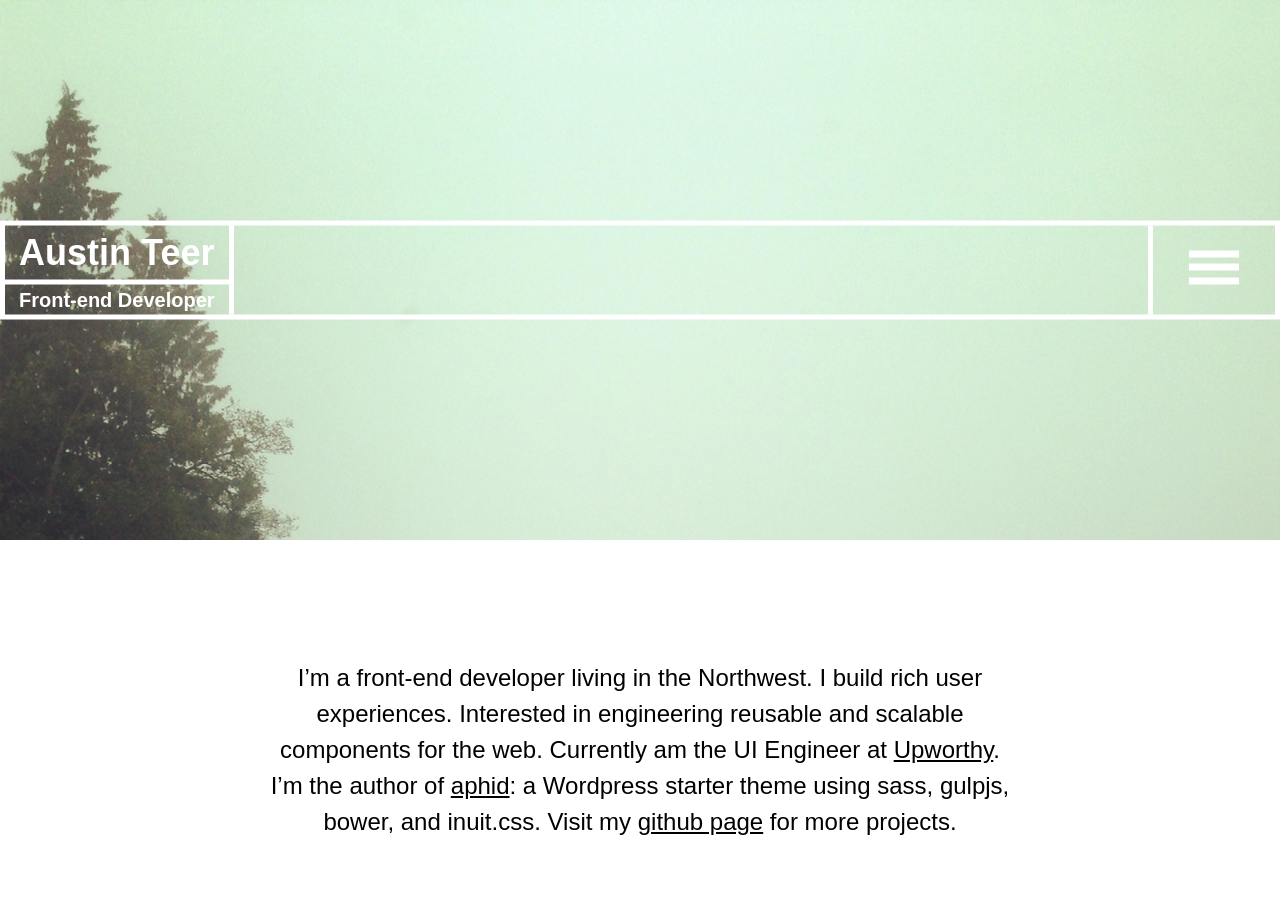
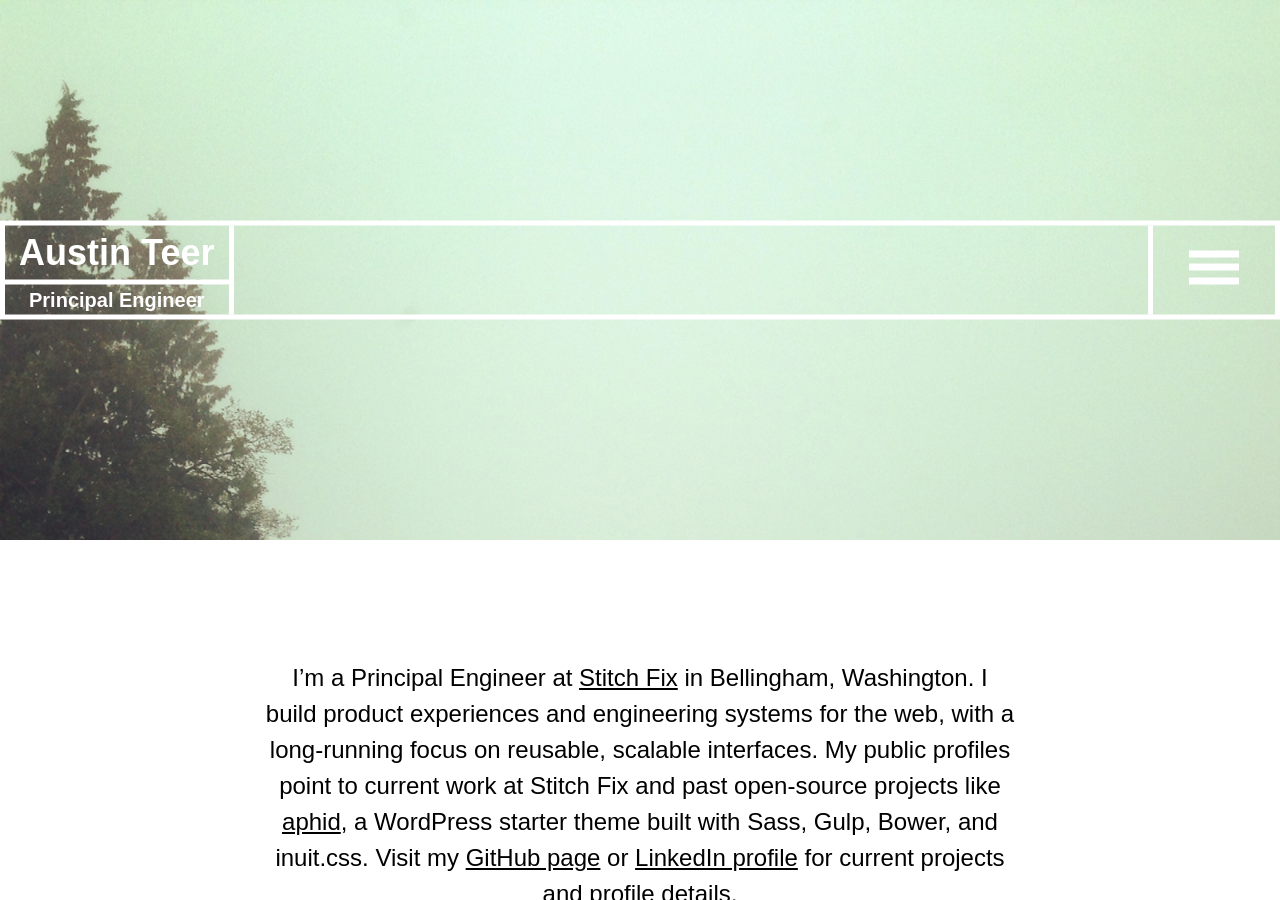
Before and after one commit to austinteer/austinteer.github.io, a Jekyll site: the page built from index.html, in a window 1280 px wide and 900 px high. Built offline with Jekyll 4.4.1, drawn with Linux system fonts in a browser that asks for light colours; nearby versions of some CDN libraries; Markdown is read by kramdown in place of the engine named in the settings; some of the changed text lies outside the part shown.

Commit message:
Refresh professional profile content

```diff
--- a/_config.yml
+++ b/_config.yml
@@ -1,4 +1,5 @@
 name: Austin Teer
+description: Principal Engineer at Stitch Fix focused on web product experiences, scalable interfaces, and engineering systems.
 markdown: redcarpet
 highlighter: pygments # or rouge or null
 exclude: ["node_modules", "gulpfile.js", "package.json", "assets/_bower_components", "styles"]
--- a/_includes/header-home.html
+++ b/_includes/header-home.html
@@ -4,6 +4,7 @@
         <meta charset="utf-8">
         <meta http-equiv="X-UA-Compatible" content="IE=edge,chrome=1">
         <title>{{ page.title }}</title>
+        <meta name="description" content="{% if page.description %}{{ page.description }}{% else %}{{ site.description }}{% endif %}">
         <meta name="viewport" content="width=device-width">
         <script src="//use.typekit.net/qmw0ftm.js"></script>
         <script>try{Typekit.load();}catch(e){}</script>
@@ -31,7 +32,7 @@
         <div class="[ box__wrap box box--all ]">
           <div class="header__titles [ palm-7/10 desk-9/10 ]">
             <h1 class="titles [ box box--right box--bottom ] [ palm-1/1 lap-2/5 1/5 ]"><a href="/">{{ site.name }}</a></h1>
-            <h2 class="[ titles titles--small ] [ box box--right ] [ palm-1/1 lap-2/5 1/5 ]">Front-end Developer</h2>
+            <h2 class="[ titles titles--small ] [ box box--right ] [ palm-1/1 lap-2/5 1/5 ]">Principal Engineer</h2>
           </div><!--
           --><div class="header__menu [ box box--left box--left-rm-palm ] [ palm-3-10 desk-1/10 ]">
             <div class="menu-wrap">
--- a/index.html
+++ b/index.html
@@ -1,31 +1,32 @@
 ---
 layout: home
-title: Austin Teer | Front-end Developer
+title: Austin Teer | Principal Engineer
+description: Austin Teer is a Principal Engineer at Stitch Fix focused on web product experiences, scalable interfaces, and engineering systems.
 ---
 
 <div class="intro">
-	<p class="intro__content palm-1/1">I’m a front-end developer living in the Northwest. I build rich user experiences. Interested in engineering reusable and scalable components for the web. Currently am the UI Engineer at <a href="http://upworthy.com" target="_blank">Upworthy</a>. I’m the author of <a href="https://github.com/austinteer/aphid" target="_blank">aphid</a>: a Wordpress starter theme using sass, gulpjs, bower, and inuit.css. Visit my <a href="https://github.com/austinteer" target="_blank">github page</a> for more projects.</p>
+	<p class="intro__content palm-1/1">I’m a Principal Engineer at <a href="https://www.stitchfix.com" target="_blank">Stitch Fix</a> in Bellingham, Washington. I build product experiences and engineering systems for the web, with a long-running focus on reusable, scalable interfaces. My public profiles point to current work at Stitch Fix and past open-source projects like <a href="https://github.com/austinteer/aphid" target="_blank">aphid</a>, a WordPress starter theme built with Sass, Gulp, Bower, and inuit.css. Visit my <a href="https://github.com/austinteer" target="_blank">GitHub page</a> or <a href="https://www.linkedin.com/in/austin-teer" target="_blank">LinkedIn profile</a> for current projects and profile details.</p>
 </div>
 
 <div class="content--center palm-1/1 3/4 [ box box--dark box--all ]">
 
-	<h2 class="align-center">Follow me or check out the things I've built.</h2>
+	<h2 class="align-center">Find me online or browse public projects.</h2>
 
 	<ul class="block-list">
 		<li class="block-list__item align-center [ box box--dark box--top box--right ]">
 			<a href="https://github.com/austinteer" target="_blank">GitHub</a>
 		</li>
 		<li class="block-list__item align-center [ box box--dark box--top box--right ]">
-			<a href="http://codepen.io/austinteer/" target="_blank">Codepen</a>
+			<a href="https://www.linkedin.com/in/austin-teer" target="_blank">LinkedIn</a>
 		</li>
 		<li class="block-list__item align-center [ box box--dark box--top box--right ]">
-			<a href="https://twitter.com/austinteer" target="_blank">Twitter</a>
+			<a href="http://codepen.io/austinteer/" target="_blank">CodePen</a>
 		</li>
 		<li class="block-list__item align-center [ box box--dark box--top box--right ]">
 			<a href="http://soundcloud.com/austin-teer" target="_blank">SoundCloud</a>
 		</li>
 		<li class="block-list__item align-center [ box box--dark box--top ]">
-			<a href="https://www.linkedin.com/pub/austin-teer/3b/4a/ab9" target="_blank">LinkedIn</a>
+			<a href="mailto:austinteer@gmail.com">Email</a>
 		</li>
 	</ul>
 
@@ -34,22 +35,22 @@
 <br>
 
 <div class="content--center palm-1/1 3/4 [ box box--dark box--all ]">
-	<h2 class="align-center">Portfolio Links</h2>
+	<h2 class="align-center">Current Work & Projects</h2>
 	<ul class="block-list">
 		<li class="block-list__item block-list__item--palm align-center [ box box--dark box--top box--right ]">
-			<a href="http://gregklassen.com/" target="_blank">Greg Klassen Furniture</a>
+			<a href="https://www.stitchfix.com" target="_blank">Stitch Fix</a>
 		</li>
 		<li class="block-list__item block-list__item--palm align-center [ box box--dark box--top box--right ]">
-			<a href="http://northsoundlife.com" target="_blank">North Sound Life Magazine</a>
+			<a href="https://investors.stitchfix.com/news-events/press-releases/news-details/2026/Stitch-Fix-Expands-Vision-AI-Platform-to-Give-Clients-More-Control-Over-Personalized-Style-Discovery/default.aspx" target="_blank">Stitch Fix Vision</a>
 		</li>
 		<li class="block-list__item block-list__item--palm align-center [ box box--dark box--top box--right ]">
-			<a href="http://dashnbash.com/" target="_blank">Dash n Bash Race Series</a>
+			<a href="https://github.com/austinteer" target="_blank">GitHub Projects</a>
 		</li>
 		<li class="block-list__item block-list__item--palm align-center [ box box--dark box--top box--right ]">
-			<a href="http://www.wellesse.com/" target="_blank">Wellesse</a>
+			<a href="https://github.com/austinteer/aphid" target="_blank">aphid</a>
 		</li>
 		<li class="block-list__item block-list__item--palm align-center [ box box--dark box--top ]">
-			<a href="http://barkleyvillage.com/" target="_blank">Barkley Village</a>
+			<a href="https://www.linkedin.com/in/austin-teer" target="_blank">LinkedIn Profile</a>
 		</li>
 	</ul>
 </div>
```
Also changed, not shown: other parts of _includes/header-home.html (+3 -3 lines).
